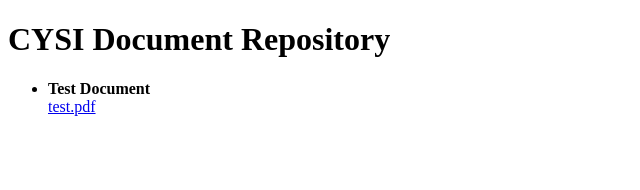
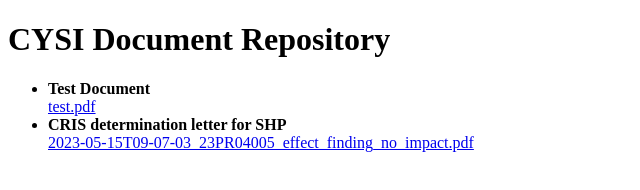
Before and after one commit to campyeshivaofstatenisland/document-repository, a plain HTML site: page index.html in a window 1280 px wide. Shown: the whole page, without its empty margins (0-640 px from the left). Drawn offline with Linux system fonts and the light colour scheme.

Commit message:
update index.html

```diff
--- a/index.html
+++ b/index.html
@@ -7,5 +7,6 @@
   <h1>CYSI Document Repository</h1>
   <ul>
     <li><strong>Test Document</strong><br/><a download href="test.pdf">test.pdf</a><br/></li>
+    <li><strong>CRIS determination letter for SHP</strong><br/><a download href="2023-05-15T09-07-03_23PR04005_effect_finding_no_impact.pdf">2023-05-15T09-07-03_23PR04005_effect_finding_no_impact.pdf</a><br/></li>
   </ul>
 </body>
```
